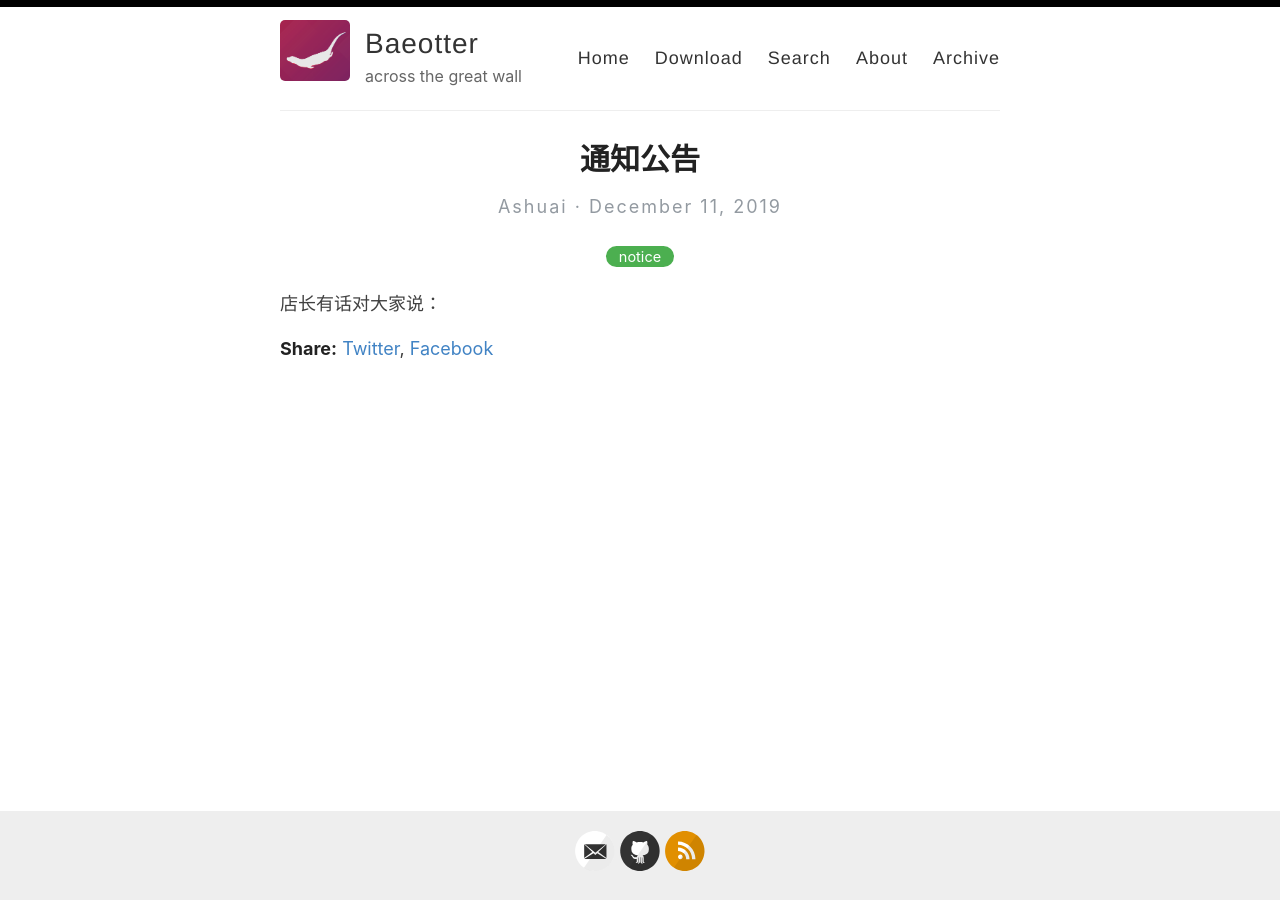
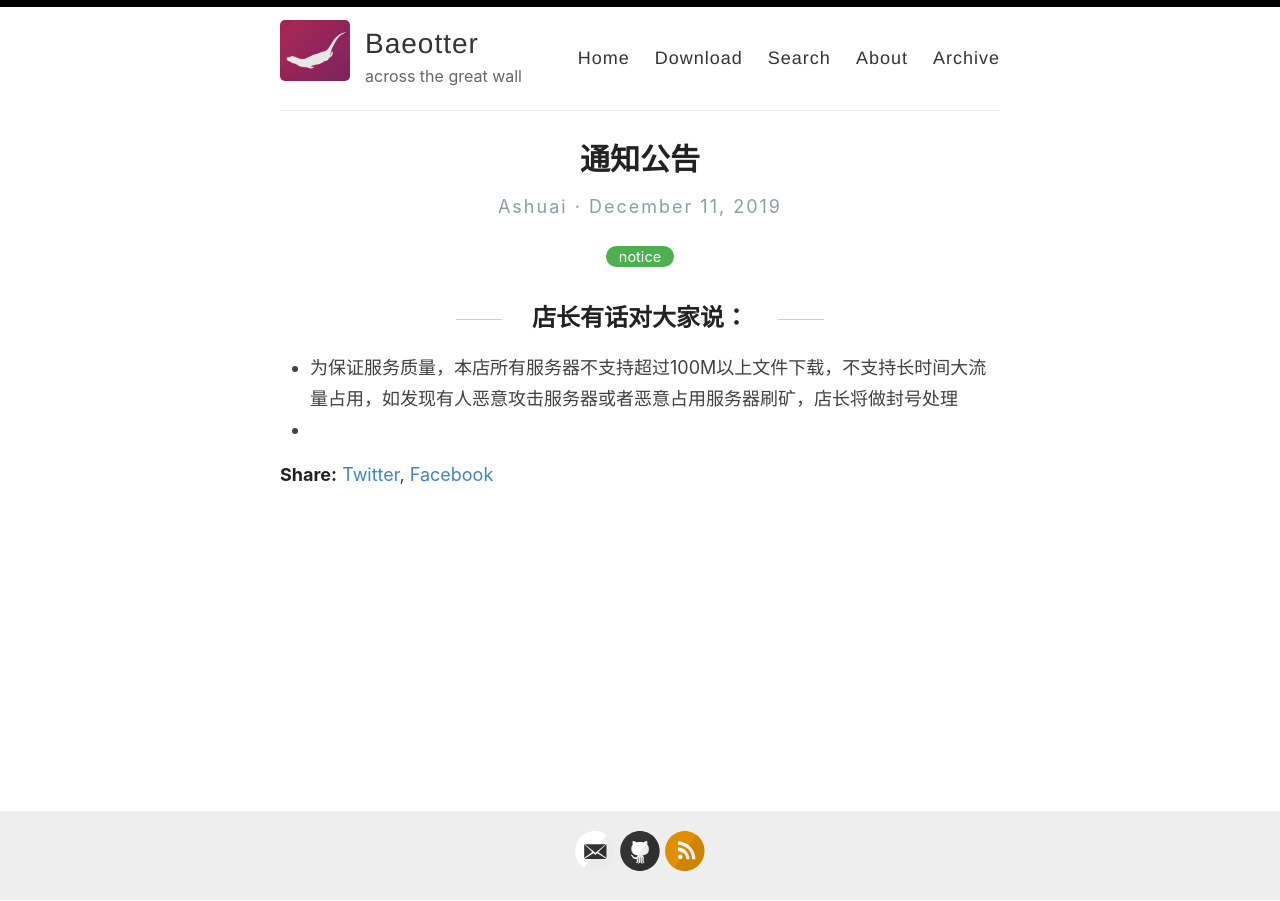
Before and after one commit to BaeAshuai/BaeAshuai.github.io, a Jekyll site: the page built from _posts/2019-12-11-notice.md, in a window 1280 px wide. Built offline with Jekyll 4.4.1, drawn with Linux system fonts in a browser that asks for light colours; comment, search, counter and statistics services are not loaded.

Commit message:
Update 2019-12-11-notice.md

```diff
--- a/_posts/2019-12-11-notice.md
+++ b/_posts/2019-12-11-notice.md
@@ -5,4 +5,6 @@ categories: [notice]
 excerpt: 店长将在这里发布本店的通知公告
 ---
 
-店长有话对大家说：
+## 店长有话对大家说：
+- 为保证服务质量，本店所有服务器不支持超过100M以上文件下载，不支持长时间大流量占用，如发现有人恶意攻击服务器或者恶意占用服务器刷矿，店长将做封号处理
+-
```
